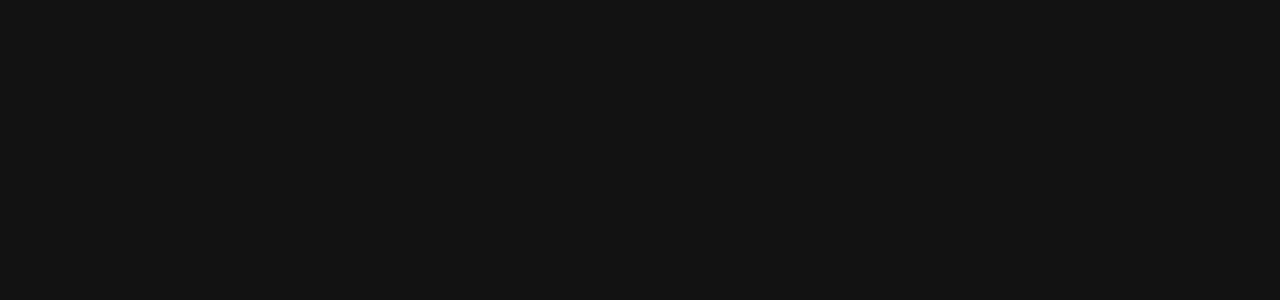
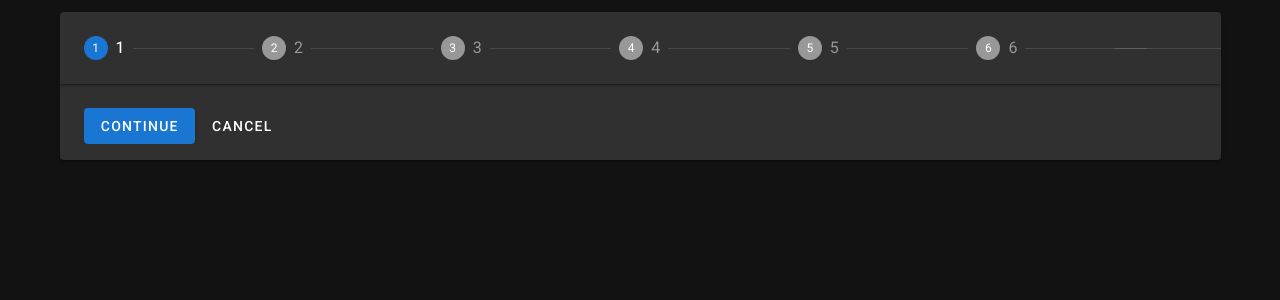
Before and after one commit to ShahzodSalimsakov/airbnb, a Nuxt app: page /step3 in a window 1280 px wide. Before the commit this address had no page. Shown: the top 300 px of the page. Built offline with nearby package versions, Linux system fonts and the light colour scheme.

Commit message:
add step 3

```diff
--- a/pages/index.vue
+++ b/pages/index.vue
@@ -4,7 +4,9 @@
       <div class="text-center"></div>
       <nuxt-link to="/become-a-host">step 1</nuxt-link>
       <br />
-      <nuxt-link to="/step-2">step 2</nuxt-link>
+      <nuxt-link to="/step2">step 2</nuxt-link>
+      <br />
+      <nuxt-link to="/step3">step 3</nuxt-link>
     </v-flex>
   </v-layout>
 </template>
--- a/pages/step-2/index.vue
+++ /dev/null
@@ -1,122 +0,0 @@
-<template>
-  <div>
-    <template>
-      <v-stepper v-model="e1">
-        <v-stepper-header>
-          <v-stepper-step :complete="e1 > 1" step="1">
-            Добавьте фото в объявление
-          </v-stepper-step>
-
-          <v-divider></v-divider>
-
-          <v-stepper-step :complete="e1 > 2" step="2">
-            Расскажите гостям о жилье
-          </v-stepper-step>
-
-          <v-divider></v-divider>
-
-          <v-stepper-step :complete="e1 > 3" step="3">
-            Создать название объявления
-          </v-stepper-step>
-
-          <v-divider></v-divider>
-
-          <v-stepper-step :complete="e1 > 4" step="4">
-            Где находится ваше жилье?
-          </v-stepper-step>
-
-          <v-divider></v-divider>
-
-          <v-stepper-step :complete="e1 > 5" step="5">
-            Добавьте номер мобильного телефона
-          </v-stepper-step>
-
-          <v-divider></v-divider>
-
-          <v-stepper-step :complete="e1 > 6" step="6">
-            Какими помещениями гости могут пользоваться?
-          </v-stepper-step>
-
-          <v-divider></v-divider>
-
-          <v-divider></v-divider>
-        </v-stepper-header>
-
-        <v-stepper-items>
-          <v-stepper-content step="1">
-            <WizardPhotos />
-
-            <v-btn color="primary" @click="e1 = 2">
-              Continue
-            </v-btn>
-
-            <v-btn text>Cancel</v-btn>
-          </v-stepper-content>
-          <v-stepper-content step="2">
-            <WizardDescription />
-
-            <v-btn color="primary" @click="e1 = 3">
-              Continue
-            </v-btn>
-
-            <v-btn text @click="e1 = 1">Cancel</v-btn>
-          </v-stepper-content>
-
-          <v-stepper-content step="3">
-            <WizardTitle />
-
-            <v-btn color="primary" @click="e1 = 4">
-              Continue
-            </v-btn>
-
-            <v-btn text @click="e1 = 2">Cancel</v-btn>
-          </v-stepper-content>
-
-          <v-stepper-content step="4">
-            <WizardLocation />
-
-            <v-btn color="primary" @click="e1 = 5">
-              Continue
-            </v-btn>
-
-            <v-btn text @click="e1 = 3">Cancel</v-btn>
-          </v-stepper-content>
-
-          <v-stepper-content step="5">
-            <WizardVerifyPhone />
-
-            <v-btn color="primary" @click="e1 = 6">
-              Continue
-            </v-btn>
-
-            <v-btn text @click="e1 = 4">Cancel</v-btn>
-          </v-stepper-content>
-        </v-stepper-items>
-      </v-stepper>
-    </template>
-  </div>
-</template>
-
-<script>
-import WizardPhotos from '~/components/step-2/WizardPhotos'
-import WizardDescription from '~/components/step-2/WizardDescription'
-import WizardTitle from '~/components/step-2/WizardTitle'
-import WizardVerifyPhone from '~/components/step-2/WizardVerifyPhone'
-
-export default {
-  components: {
-    WizardVerifyPhone,
-    WizardPhotos,
-    WizardDescription,
-    WizardTitle
-  },
-  data() {
-    return {
-      e1: 1
-    }
-  },
-  layouts: 'wizard'
-}
-</script>
-
-<style scoped></style>
--- /dev/null
+++ b/pages/step2/index.vue
@@ -0,0 +1,118 @@
+<template>
+  <v-stepper v-model="e1">
+    <v-stepper-header>
+      <v-stepper-step :complete="e1 > 1" step="1">
+        Добавьте фото в объявление
+      </v-stepper-step>
+
+      <v-divider></v-divider>
+
+      <v-stepper-step :complete="e1 > 2" step="2">
+        Расскажите гостям о жилье
+      </v-stepper-step>
+
+      <v-divider></v-divider>
+
+      <v-stepper-step :complete="e1 > 3" step="3">
+        Создать название объявления
+      </v-stepper-step>
+
+      <v-divider></v-divider>
+
+      <v-stepper-step :complete="e1 > 4" step="4">
+        Где находится ваше жилье?
+      </v-stepper-step>
+
+      <v-divider></v-divider>
+
+      <v-stepper-step :complete="e1 > 5" step="5">
+        Добавьте номер мобильного телефона
+      </v-stepper-step>
+
+      <v-divider></v-divider>
+
+      <v-stepper-step :complete="e1 > 6" step="6">
+        Какими помещениями гости могут пользоваться?
+      </v-stepper-step>
+
+      <v-divider></v-divider>
+
+      <v-divider></v-divider>
+    </v-stepper-header>
+
+    <v-stepper-items>
+      <v-stepper-content step="1">
+        <WizardPhotos />
+
+        <v-btn color="primary" @click="e1 = 2">
+          Continue
+        </v-btn>
+
+        <v-btn text>Cancel</v-btn>
+      </v-stepper-content>
+      <v-stepper-content step="2">
+        <WizardDescription />
+
+        <v-btn color="primary" @click="e1 = 3">
+          Continue
+        </v-btn>
+
+        <v-btn text @click="e1 = 1">Cancel</v-btn>
+      </v-stepper-content>
+
+      <v-stepper-content step="3">
+        <WizardTitle />
+
+        <v-btn color="primary" @click="e1 = 4">
+          Continue
+        </v-btn>
+
+        <v-btn text @click="e1 = 2">Cancel</v-btn>
+      </v-stepper-content>
+
+      <v-stepper-content step="4">
+        <WizardLocation />
+
+        <v-btn color="primary" @click="e1 = 5">
+          Continue
+        </v-btn>
+
+        <v-btn text @click="e1 = 3">Cancel</v-btn>
+      </v-stepper-content>
+
+      <v-stepper-content step="5">
+        <WizardVerifyPhone />
+
+        <v-btn color="primary" @click="e1 = 6">
+          Continue
+        </v-btn>
+
+        <v-btn text @click="e1 = 4">Cancel</v-btn>
+      </v-stepper-content>
+    </v-stepper-items>
+  </v-stepper>
+</template>
+
+<script>
+import WizardPhotos from '~/components/step-2/WizardPhotos'
+import WizardDescription from '~/components/step-2/WizardDescription'
+import WizardTitle from '~/components/step-2/WizardTitle'
+import WizardVerifyPhone from '~/components/step-2/WizardVerifyPhone'
+
+export default {
+  components: {
+    WizardVerifyPhone,
+    WizardPhotos,
+    WizardDescription,
+    WizardTitle
+  },
+  data() {
+    return {
+      e1: 1
+    }
+  },
+  layouts: 'wizard'
+}
+</script>
+
+<style scoped></style>
--- /dev/null
+++ b/pages/step3/index.vue
@@ -0,0 +1,91 @@
+<template>
+  <v-stepper v-model="e1">
+    <v-stepper-header>
+      <v-stepper-step :complete="e1 > 1" step="1">
+        1
+      </v-stepper-step>
+
+      <v-divider></v-divider>
+
+      <v-stepper-step :complete="e1 > 2" step="2">
+        2
+      </v-stepper-step>
+
+      <v-divider></v-divider>
+
+      <v-stepper-step :complete="e1 > 3" step="3">
+        3
+      </v-stepper-step>
+
+      <v-divider></v-divider>
+
+      <v-stepper-step :complete="e1 > 4" step="4">
+        4
+      </v-stepper-step>
+
+      <v-divider></v-divider>
+
+      <v-stepper-step :complete="e1 > 5" step="5">
+        5
+      </v-stepper-step>
+
+      <v-divider></v-divider>
+
+      <v-stepper-step :complete="e1 > 6" step="6">
+        6
+      </v-stepper-step>
+
+      <v-divider></v-divider>
+
+      <v-divider></v-divider>
+    </v-stepper-header>
+
+    <v-stepper-items>
+      <v-stepper-content step="1">
+        <v-btn color="primary" @click="e1 = 2">
+          Continue
+        </v-btn>
+
+        <v-btn text>Cancel</v-btn>
+      </v-stepper-content>
+      <v-stepper-content step="2">
+        <v-btn color="primary" @click="e1 = 3">
+          Continue
+        </v-btn>
+
+        <v-btn text @click="e1 = 1">Cancel</v-btn>
+      </v-stepper-content>
+
+      <v-stepper-content step="3">
+        <v-btn color="primary" @click="e1 = 4">
+          Continue
+        </v-btn>
+
+        <v-btn text @click="e1 = 2">Cancel</v-btn>
+      </v-stepper-content>
+
+      <v-stepper-content step="4">
+        <v-btn color="primary" @click="e1 = 5">
+          Continue
+        </v-btn>
+
+        <v-btn text @click="e1 = 3">Cancel</v-btn>
+      </v-stepper-content>
+
+      <v-stepper-content step="5">
+        <v-btn color="primary" @click="e1 = 6">
+          Continue
+        </v-btn>
+
+        <v-btn text @click="e1 = 4">Cancel</v-btn>
+      </v-stepper-content>
+    </v-stepper-items>
+  </v-stepper>
+</template>
+<script>
+export default {
+  name: 'index'
+}
+</script>
+
+<style scoped></style>
```
Also changed, not shown: 1 other file (tests, documents, lock files or other folders).
